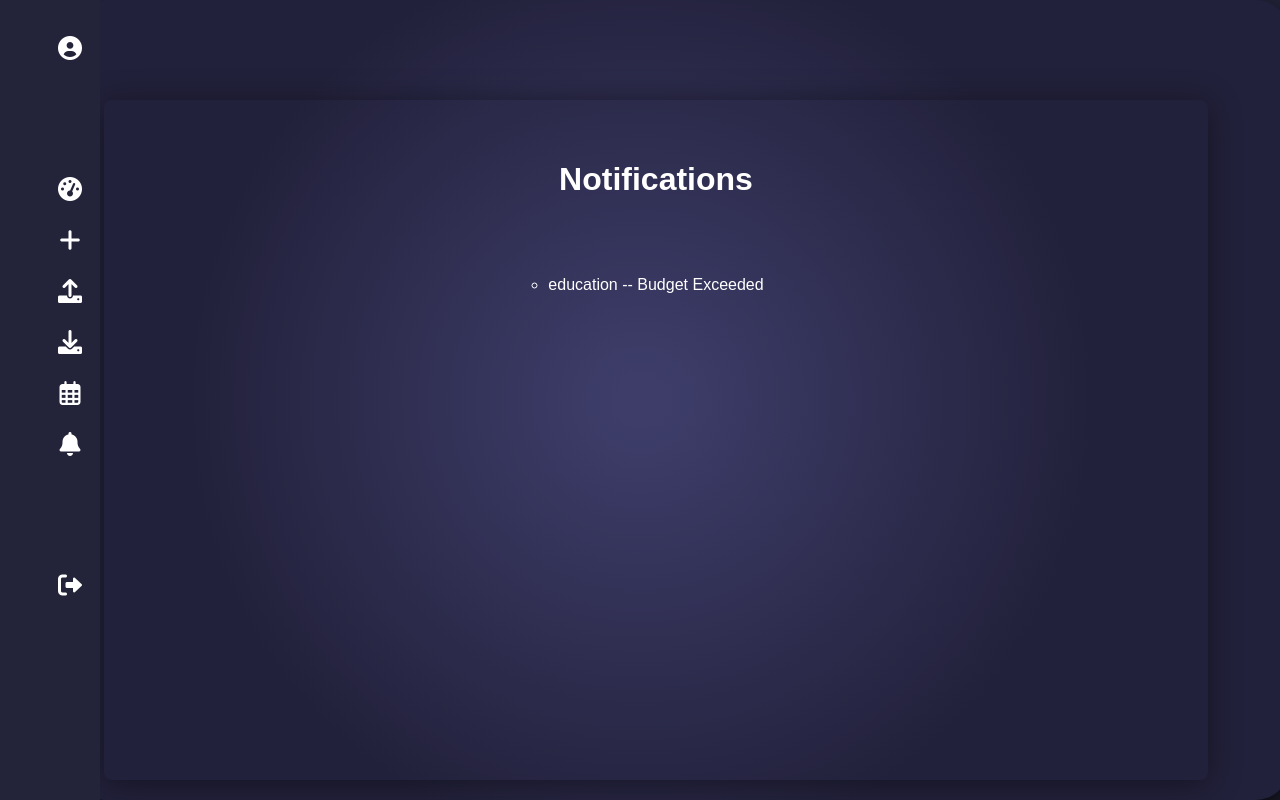
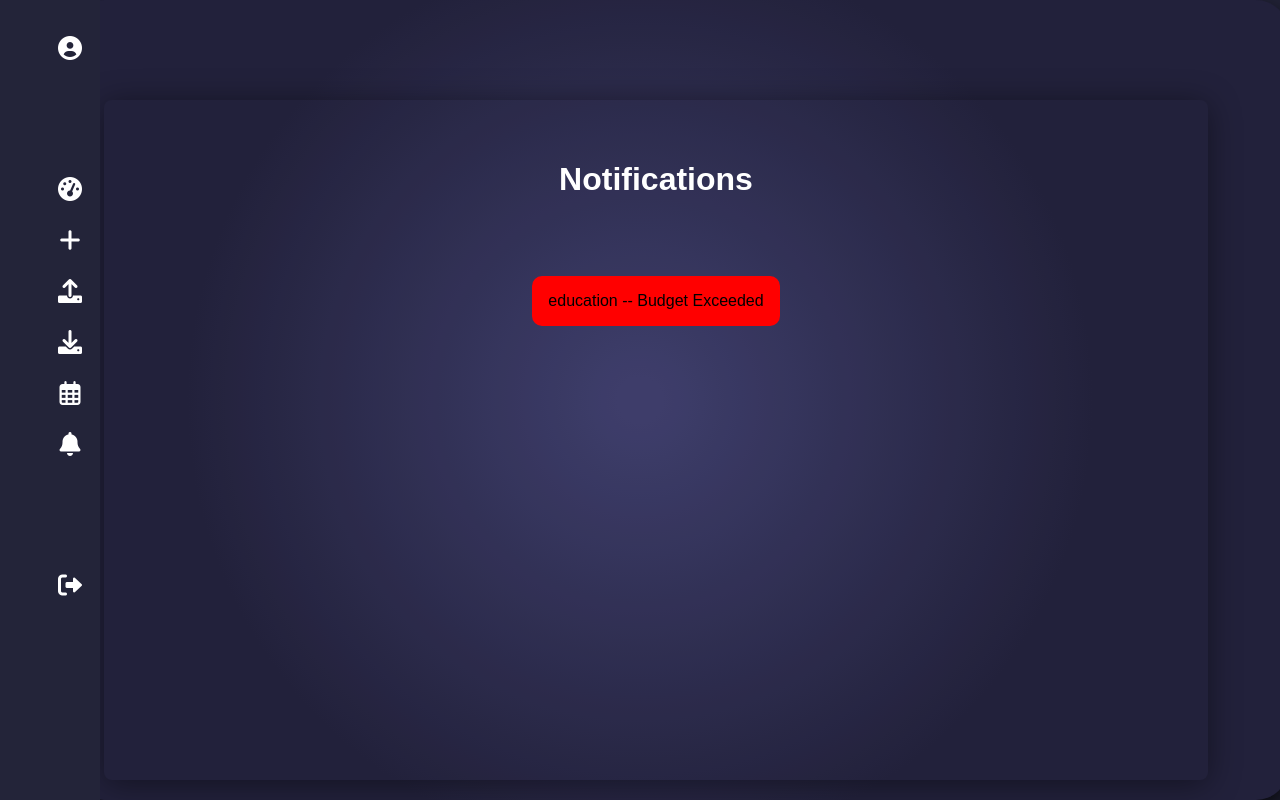
Before and after one commit to Vardhan-Mundada/Seproject, a Django app: page /notifications/ in a window 1280 px wide. Run offline with Django 5.2, Linux system fonts and the light colour scheme; a user stored in the database is signed in; data comes from the database, SQL or seed files in the repository.

Commit message:
Notification page ui

```diff
--- a/Finso/Finso_app/templates/notifications.html
+++ b/Finso/Finso_app/templates/notifications.html
@@ -19,9 +19,9 @@
             <div class="notification-content">
                 <div class="exceeded-categories">
                     <h2></h2>
-                    <ul style="list-style: circle;">
+                    <ul style="list-style: none;">
                         {% for category in exceeded_categories %}
-                        <li>{{ category.name }} -- Budget Exceeded</li>
+                        <li style="padding: 1rem; background-color: red; color: black; border-radius: 10px;">{{ category.name }} -- Budget Exceeded</li>
                         {% endfor %}
                     </ul>
                 </div>
@@ -30,7 +30,7 @@
                     <h2></h2>
                     {% for reminder in reminders %}
                     <div class="reminder-card">
-                        <h3>{{ reminder.name }} - Due today</h3>
+                        <h3 style="color: black;">{{ reminder.name }} - Due today</h3>
                     </div>
                     {% endfor %}
                 </div>
```
